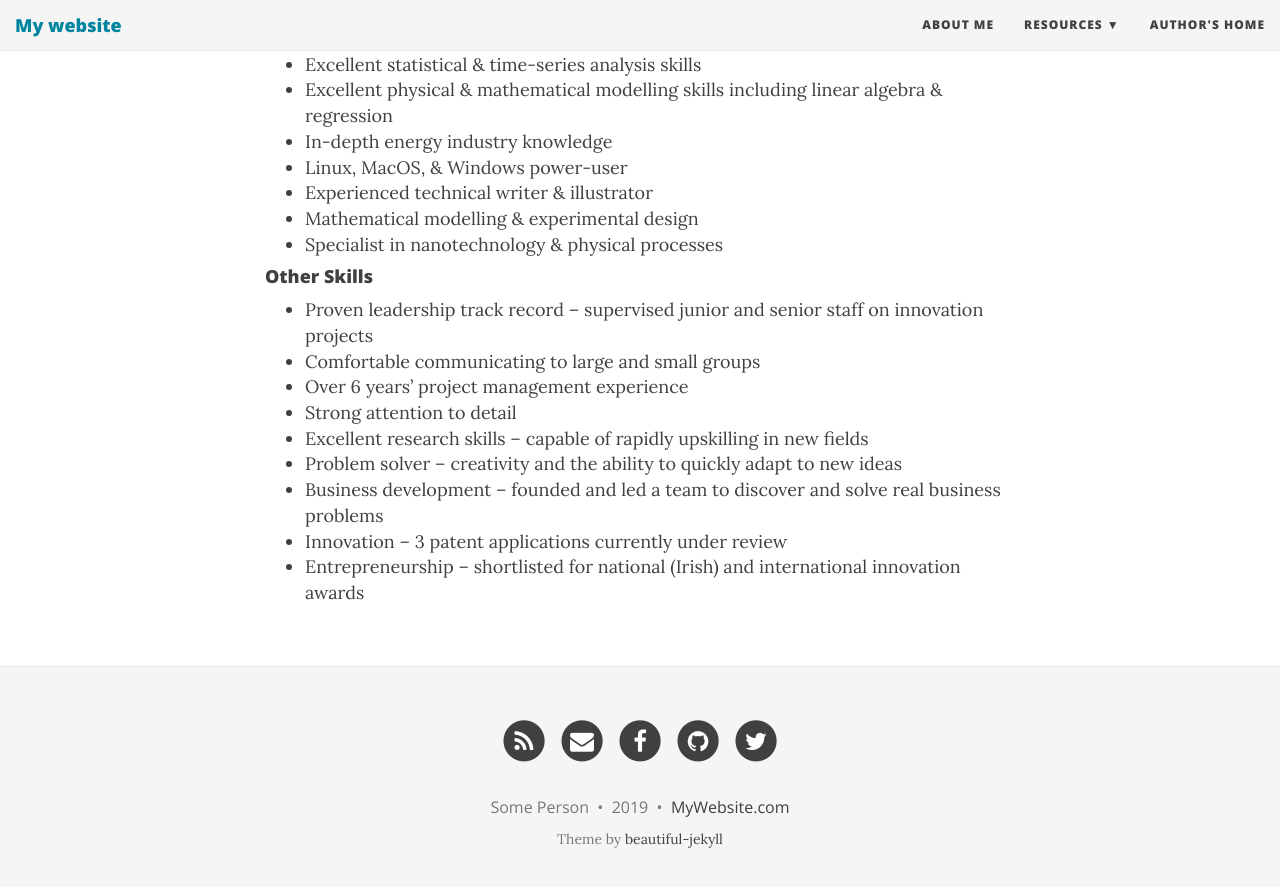
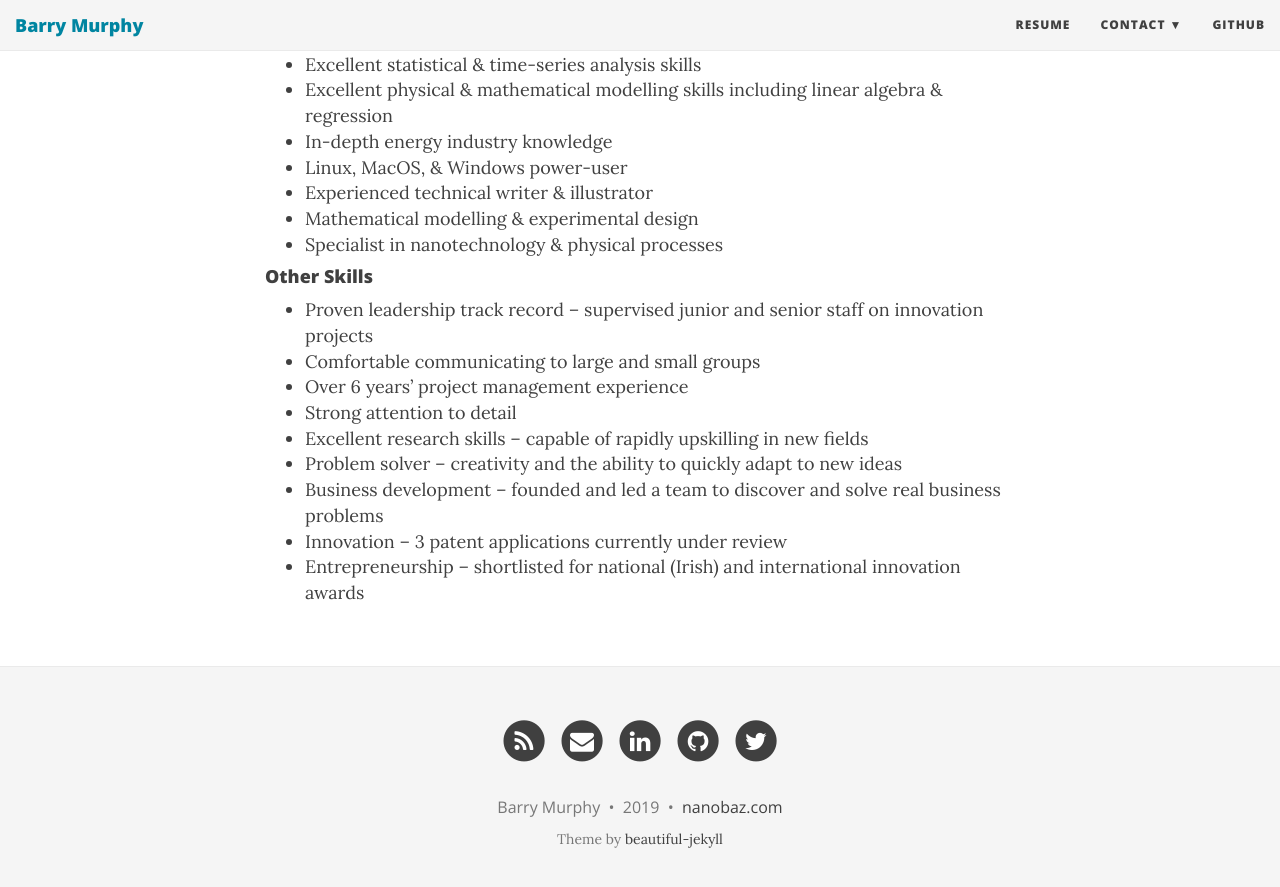
Before and after one commit to baztastic/baztastic.github.io, a Jekyll site: the page built from resume.md, in a window 1280 px wide and 900 px high, scrolled down 2269 px. Shown: the top 887 px of the window. Built offline with Jekyll 4.4.1, drawn with Linux system fonts in a browser that asks for light colours; nearby versions of some CDN libraries.

Commit message:
removed defaults for the correct config.yml

```diff
--- a/_config.yml
+++ b/_config.yml
@@ -1,10 +1,10 @@
 # --- General options --- #
 
 # Name of website
-title: My website
+title: Barry Murphy
 
 # Short description of your site
-description: A virtual proof that I'm awesome
+description: Physicist turned data scientist
 
 # --- Local development options ---
 # If your website is hosted locally rather than on GitHub, then you need to uncomment the next two parameters to set the url and baseurl
@@ -20,11 +20,14 @@ description: A virtual proof that I'm awesome
 
 # List of links in the navigation bar
 navbar-links:
-  About Me: "aboutme"
-  Resources:
-    - Beautiful Jekyll: "http://deanattali.com/beautiful-jekyll/"
-    - Learn markdown: "http://www.markdowntutorial.com/"
-  Author's home: "http://deanattali.com"
+  Resume: "resume"
+  # Resources:
+  #   - Beautiful Jekyll: "http://deanattali.com/beautiful-jekyll/"
+  #   - Learn markdown: "http://www.markdowntutorial.com/"
+  Contact:
+    - LinkedIn: "http://linkedin.com/in/barryemurphy/"
+    - Email: "mailto:barryemurphy3@gmail.com"
+  Github: "https://github.com/baztastic"
 
 # Image to show in the navigation bar - image must be a square (width = height)
 # Remove this parameter if you don't want an image in the navbar
@@ -60,7 +63,7 @@ footer-link-col: "#404040"
 # Change all these values or delete the ones you don't want.
 # Important: you must keep the "name" parameter, everything else you can remove
 author:
-  name: Some Person
+  name: Barry Murphy
 
 # Select your active Social Network Links.
 # Uncomment the links you want to show in the footer and add your information to each link.
@@ -68,20 +71,20 @@ author:
 # If you want to add a new link that isn't here, you'll need to also edit the file _data/SocialNetworks.yml
 social-network-links:
   rss: true
-  email: "someone@example.com"
-  facebook: deanattali
-  github: daattali
-  twitter: daattali
+  email: "barryemurphy3@gmail.com"
+  linkedin: barryemurphy
+  github: baztastic
+  twitter: baztastic
+#  facebook: yourname
 #  reddit: yourname
-#  linkedin: daattali
 #  xing: yourname
-#  stackoverflow: "3943160/daattali"
-#  snapchat: deanat78
-#  instagram: deanat78
-#  youtube: user/deanat78
+#  stackoverflow: "3943160/yourname"
+#  snapchat: yourname
+#  instagram: yourname
+#  youtube: user/yourname
 #  spotify: yourname
 #  telephone: +14159998888
-#  steam: deanat78
+#  steam: yourname
 #  twitch: yourname
 #  yelp: yourname
 
@@ -93,7 +96,7 @@ share-links-active:
 
 # How to display the link to the website in the footer
 # Remove this if you don't want a link in the footer
-url-pretty: "MyWebsite.com"  # eg. "deanattali.com/beautiful-jekyll"
+url-pretty: "nanobaz.com"  # eg. "deanattali.com/beautiful-jekyll"
 
 # --- Web Statistics Section --- #
 
@@ -127,15 +130,15 @@ url-pretty: "MyWebsite.com"  # eg. "deanattali.com/beautiful-jekyll"
 # fb_comment_id: ""
 
 # To use Staticman comments, fill in repository, branch, and endpoint
-staticman:
-  repository : # GitHub username/repository eg. "daattali/beautiful-jekyll"
-  branch     : master # If you're not using `master` branch, then you also need to update the `branch` parameter in `staticman.yml`
-  endpoint   : # URL of your own deployment, with a trailing slash (will fallback to a public GitLab instance) eg. https://<your-api>/v3/entry/github/
-  reCaptcha:
-    # reCaptcha for Staticman (OPTIONAL, but recommended for spam protection)
-    # If you use reCaptcha, you must also set these parameters in staticman.yml
-    siteKey  : # Use your own site key, you need to apply for one on Google
-    secret   : # ENCRYPT your password by going to https://staticman3.herokuapp.com/v3/encrypt/<your-site-secret>
+# staticman:
+#   repository : # GitHub username/repository eg. "daattali/beautiful-jekyll"
+#   branch     : master # If you're not using `master` branch, then you also need to update the `branch` parameter in `staticman.yml`
+#   endpoint   : # URL of your own deployment, with a trailing slash (will fallback to a public GitLab instance) eg. https://<your-api>/v3/entry/github/
+#   reCaptcha:
+#     # reCaptcha for Staticman (OPTIONAL, but recommended for spam protection)
+#     # If you use reCaptcha, you must also set these parameters in staticman.yml
+#     siteKey  : # Use your own site key, you need to apply for one on Google
+#     secret   : # ENCRYPT your password by going to https://staticman3.herokuapp.com/v3/encrypt/<your-site-secret>
 
 # --- Misc --- #
 
@@ -156,7 +159,7 @@ date_format: "%B %-d, %Y"
 # --- Don't need to touch anything below here (but you can if you want) --- #
 
 # Output options (more information on Jekyll's site)
-timezone: "America/Vancouver"
+timezone: "America/Toronto"
 markdown: kramdown
 highlighter: rouge
 permalink: /:year-:month-:day-:title/
```
Also changed, not shown: resume.md (renamed from aboutme.md).
